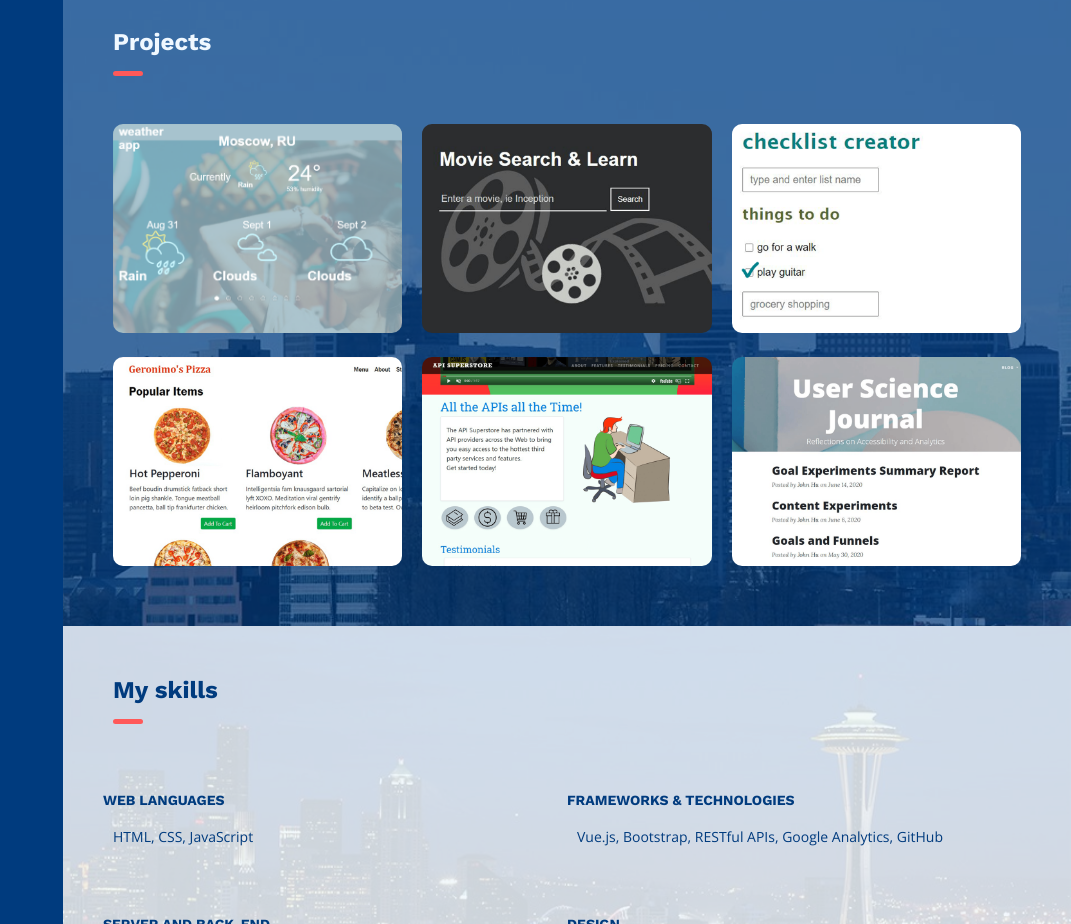
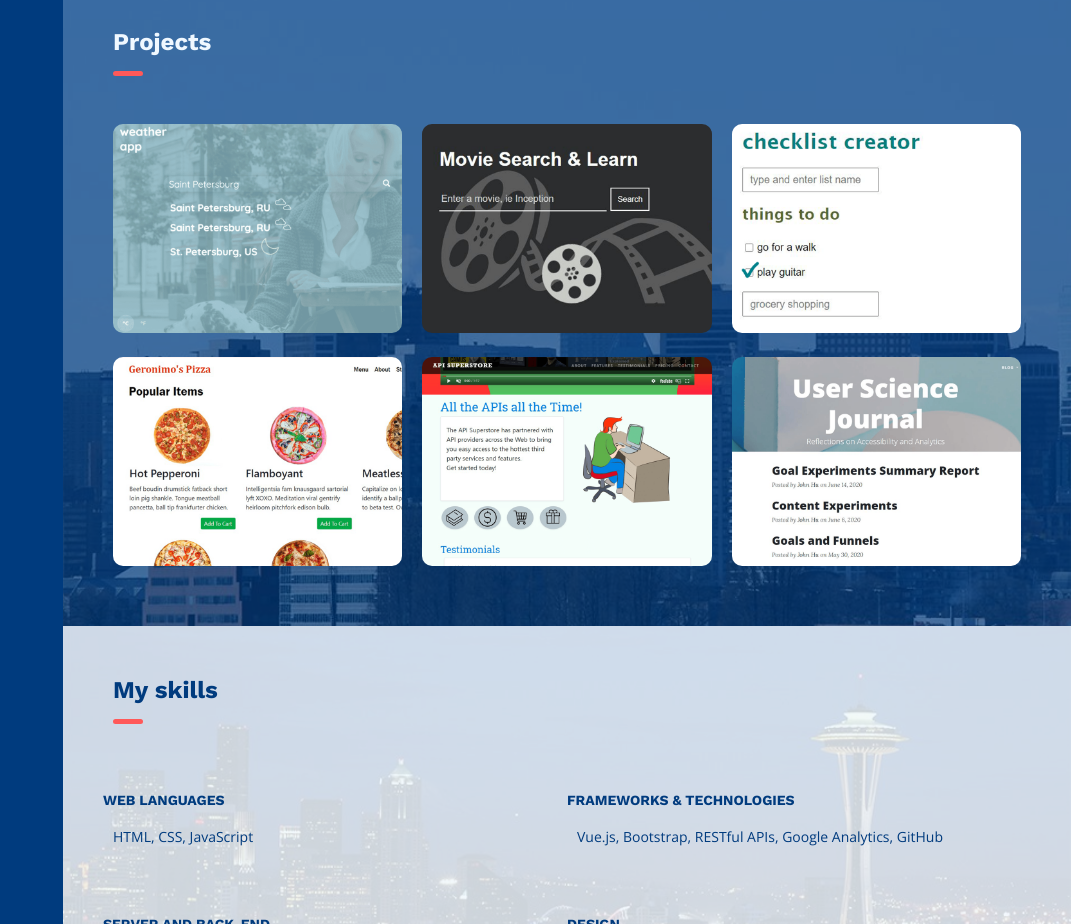
Before and after one commit to johnhu/johnhu.github.io, a plain HTML site: page index.html in a window 1280 px wide. Shown: the part 1140-2064 px from the top of the page, without its empty margins (209-1280 px from the left). Drawn offline with nearby package versions, Linux system fonts and the light colour scheme.

Commit message:
new thumbnails

```diff
--- a/index.html
+++ b/index.html
@@ -124,7 +124,7 @@
                                     <span class="term">Vue.js, APIs</span>
                                 </div>
                                 <div class="thumb">
-                                    <img src="assets/weather-app.PNG" alt="Weather App" />
+                                    <img src="assets/weather-app-tn.png" alt="Weather App" />
                                     <div class="mask">
                                         <span class="zoom-icon"><i class="fa fa-search-plus fa-8x"></i></span></div>
                                 </div>
@@ -339,7 +339,7 @@
                                     <!-- Portfolio Modal - Title-->
                                     <h2 class="portfolio-modal-title">Weather App</h2>
                                     <!-- Icon Divider-->
-                                    <!-- Portfolio Modal - Image--><a href="http://www.johnhweb.com/weather-app/"><img class="img-fluid rounded mb-5" src="assets/weather-app.PNG" alt=""/></a>
+                                    <!-- Portfolio Modal - Image--><a href="http://www.johnhweb.com/weather-app/"><img class="img-fluid rounded mb-5" src="assets/weather-app.jpg" alt=""/></a>
 
                                     <!-- Portfolio Modal - Text-->
                                     <div class="mb-5">
```
Also changed, not shown: assets/weather-app-tn.png (added), assets/weather-app.PNG (deleted), assets/weather-app.jpg (added).
